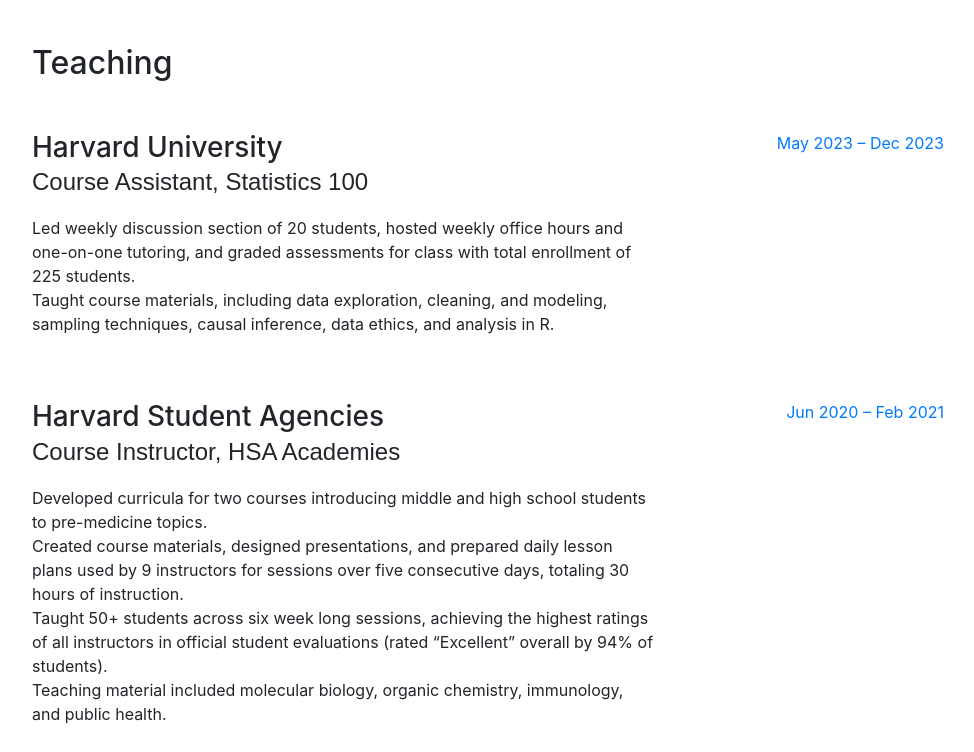
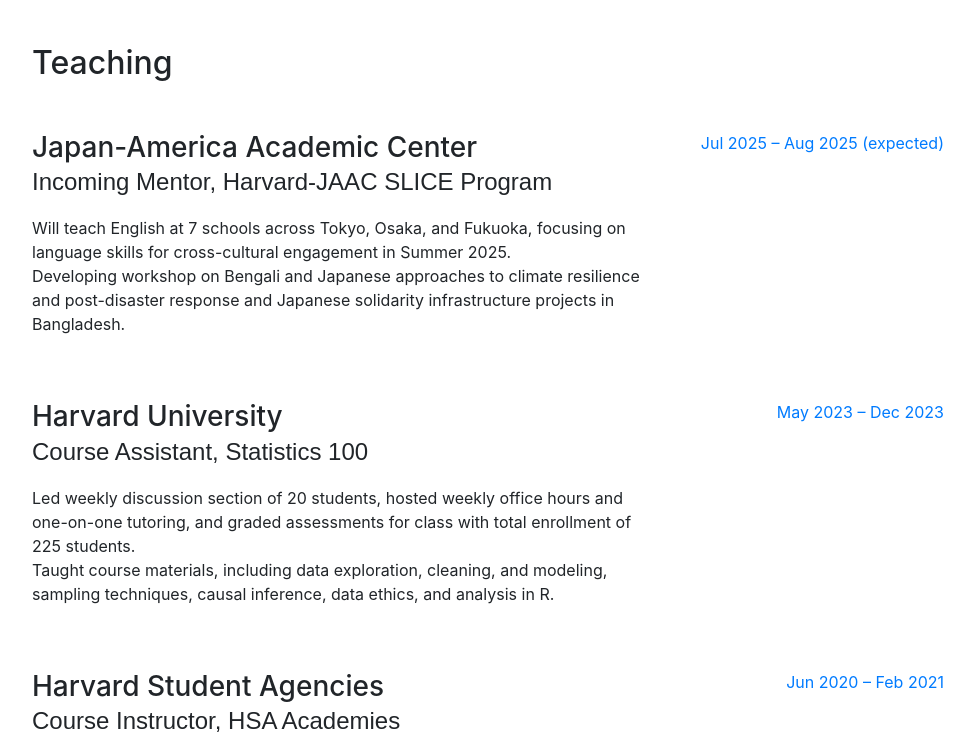
Before and after one commit to anushazaman/anushazaman.github.io, a website with bundled scripts: page index.html in a window 1280 px wide. Shown: the part 7460-8212 px from the top of the page, without its empty margins (288-1262 px from the left). Built offline with nearby package versions, Linux system fonts and the light colour scheme; a web font is replaced by a local one.

Commit message:
Update index.html
Fixed typo in skills, added to teaching

```diff
--- a/index.html
+++ b/index.html
@@ -323,6 +323,17 @@
           <h2 class="mb-5">Teaching</h2>
           <div class="resume-item d-flex flex-column flex-md-row mb-5">
             <div class="resume-content mr-auto">
+                <h3 class="mb-0">Japan-America Academic Center</h3>
+                <div class="subheading mb-3">Incoming Mentor, Harvard-JAAC SLICE Program</div>
+                <p>Will teach English at 7 schools across Tokyo, Osaka, and Fukuoka, focusing on language skills for cross-cultural engagement in Summer 2025.
+                  <br>Developing workshop on Bengali and Japanese approaches to climate resilience and post-disaster response and Japanese solidarity infrastructure projects in Bangladesh. </p>
+            </div>
+            <div class="resume-date text-md-right">
+                <span class="text-primary">Jul 2025 – Aug 2025 (expected)</span>
+            </div>
+          </div>
+          <div class="resume-item d-flex flex-column flex-md-row mb-5">
+            <div class="resume-content mr-auto">
                 <h3 class="mb-0">Harvard University</h3>
                 <div class="subheading mb-3">Course Assistant, Statistics 100</div>
                 <p>Led weekly discussion section of 20 students, hosted weekly office hours and one-on-one tutoring, and graded assessments for class with total enrollment of 225 students.
@@ -544,7 +555,7 @@
             <li>Fluorescence microscopy</li>
             <li>qRT-PCR</li>
             <li>Western blot</li>
-            <li>ELISA/li>
+            <li>ELISA</li>
             <li>CRISPR/Cas13</li>
             <li>Size-exclusion chromatography</li>
             <li>Simoa</li>
```
